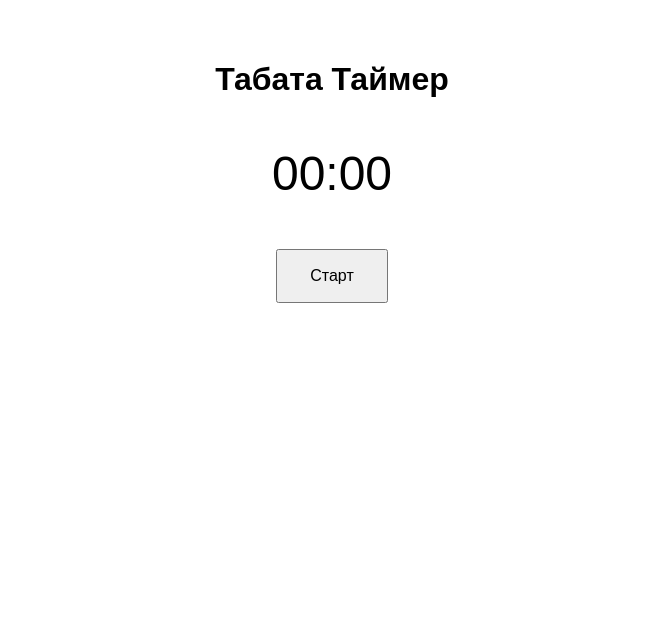
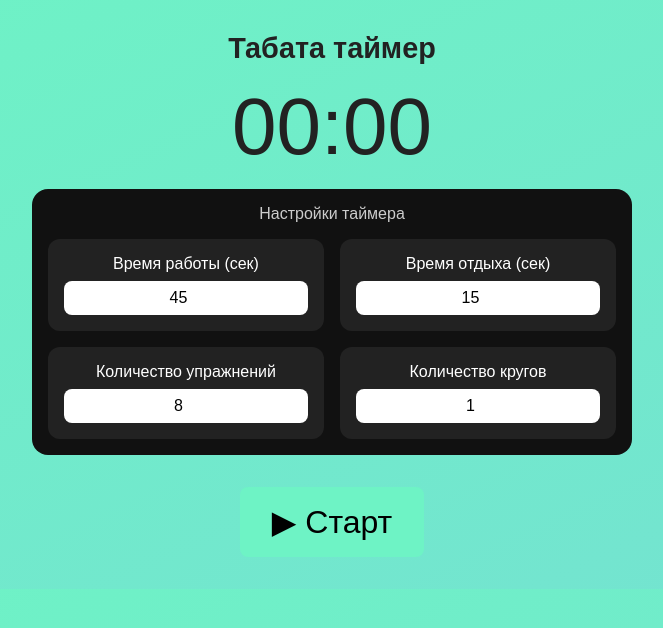
Before and after one commit to pltvkz/timerSam, a plain HTML site: page index.html in a window 1280 px wide. Shown: the whole page, without its empty margins (308-971 px from the left). Drawn offline with Linux system fonts and the light colour scheme.

Commit message:
Update index.html
Signed-off-by: pltvkz <polatov000102@gmail.com>

```diff
--- a/index.html
+++ b/index.html
@@ -1,20 +1,183 @@
 <!DOCTYPE html>
 <html lang="ru">
 <head>
-  <meta charset="UTF-8" />
-  <meta name="viewport" content="width=device-width, initial-scale=1.0" />
-  <title>Табата Таймер</title>
-  <link rel="manifest" href="manifest.json" />
-  <link rel="stylesheet" href="style.css" />
+  <meta charset="UTF-8">
+  <meta name="viewport" content="width=device-width, initial-scale=1.0">
+  <title>Табата таймер</title>
+  <style>
+    * {
+      margin: 0;
+      padding: 0;
+      box-sizing: border-box;
+    }
+
+    body {
+      font-family: sans-serif;
+      background: linear-gradient(to bottom right, #6ef3c5, #74e2d1);
+      color: #222;
+      text-align: center;
+    }
+
+    .container {
+      padding: 2rem 1rem;
+    }
+
+    h1 {
+      font-size: 1.8rem;
+      margin-bottom: 1rem;
+    }
+
+    .timer-display {
+      font-size: 5rem;
+      margin-bottom: 1rem;
+    }
+
+    .section {
+      background-color: #111;
+      color: white;
+      padding: 1rem;
+      border-radius: 1rem;
+      max-width: 600px;
+      margin: auto;
+    }
+
+    .section-title {
+      margin-bottom: 1rem;
+      font-size: 1rem;
+      color: #ccc;
+    }
+
+    .settings {
+      display: grid;
+      grid-template-columns: repeat(2, 1fr);
+      gap: 1rem;
+      margin-top: 1rem;
+    }
+
+    .setting-box {
+      background: #222;
+      padding: 1rem;
+      border-radius: 0.75rem;
+    }
+
+    .setting-title {
+      font-size: 1rem;
+      margin-bottom: 0.5rem;
+    }
+
+    .setting-value {
+      font-size: 1.5rem;
+      font-weight: bold;
+    }
+
+    input[type=number] {
+      width: 100%;
+      padding: 0.5rem;
+      font-size: 1rem;
+      border: none;
+      border-radius: 0.5rem;
+      text-align: center;
+    }
+
+    .start-button {
+      margin-top: 2rem;
+      background: #6ef3c5;
+      border: none;
+      color: black;
+      font-size: 2rem;
+      padding: 1rem 2rem;
+      border-radius: 0.5rem;
+      cursor: pointer;
+      transition: background 0.3s;
+    }
+
+    .start-button:hover {
+      background: #4fe2b1;
+    }
+  </style>
 </head>
 <body>
-  <h1>Табата Таймер</h1>
-  <div id="timer">00:00</div>
-  <button id="start">Старт</button>
-  <script src="script.js"></script>
+  <div class="container">
+    <h1>Табата таймер</h1>
+    <div class="timer-display" id="timer">00:00</div>
+
+    <div class="section">
+      <div class="section-title">Настройки таймера</div>
+      <div class="settings">
+        <div class="setting-box">
+          <div class="setting-title">Время работы (сек)</div>
+          <input type="number" id="input-work" value="45" min="1" />
+        </div>
+        <div class="setting-box">
+          <div class="setting-title">Время отдыха (сек)</div>
+          <input type="number" id="input-rest" value="15" min="1" />
+        </div>
+        <div class="setting-box">
+          <div class="setting-title">Количество упражнений</div>
+          <input type="number" id="input-sets" value="8" min="1" />
+        </div>
+        <div class="setting-box">
+          <div class="setting-title">Количество кругов</div>
+          <input type="number" id="input-rounds" value="1" min="1" />
+        </div>
+      </div>
+    </div>
+
+    <button class="start-button" onclick="startTimer()">▶ Старт</button>
+  </div>
+
   <script>
-    if ('serviceWorker' in navigator) {
-      navigator.serviceWorker.register('service-worker.js');
+    let phase = 'work';
+    let currentSet = 1;
+    let currentRound = 1;
+    let timeLeft = 0;
+    let timerInterval;
+
+    function startTimer() {
+      const work = parseInt(document.getElementById("input-work").value);
+      const rest = parseInt(document.getElementById("input-rest").value);
+      const sets = parseInt(document.getElementById("input-sets").value);
+      const rounds = parseInt(document.getElementById("input-rounds").value);
+
+      phase = 'work';
+      currentSet = 1;
+      currentRound = 1;
+      timeLeft = work;
+      updateDisplay(timeLeft);
+
+      if (timerInterval) clearInterval(timerInterval);
+      timerInterval = setInterval(() => {
+        timeLeft--;
+        updateDisplay(timeLeft);
+
+        if (timeLeft <= 0) {
+          if (phase === 'work') {
+            phase = 'rest';
+            timeLeft = rest;
+          } else {
+            if (currentSet < sets) {
+              currentSet++;
+              phase = 'work';
+              timeLeft = work;
+            } else if (currentRound < rounds) {
+              currentRound++;
+              currentSet = 1;
+              phase = 'work';
+              timeLeft = work;
+            } else {
+              clearInterval(timerInterval);
+              alert("Тренировка завершена!");
+              return;
+            }
+          }
+        }
+      }, 1000);
+    }
+
+    function updateDisplay(time) {
+      const minutes = String(Math.floor(time / 60)).padStart(2, '0');
+      const seconds = String(time % 60).padStart(2, '0');
+      document.getElementById("timer").textContent = `${minutes}:${seconds}`;
     }
   </script>
 </body>
```
